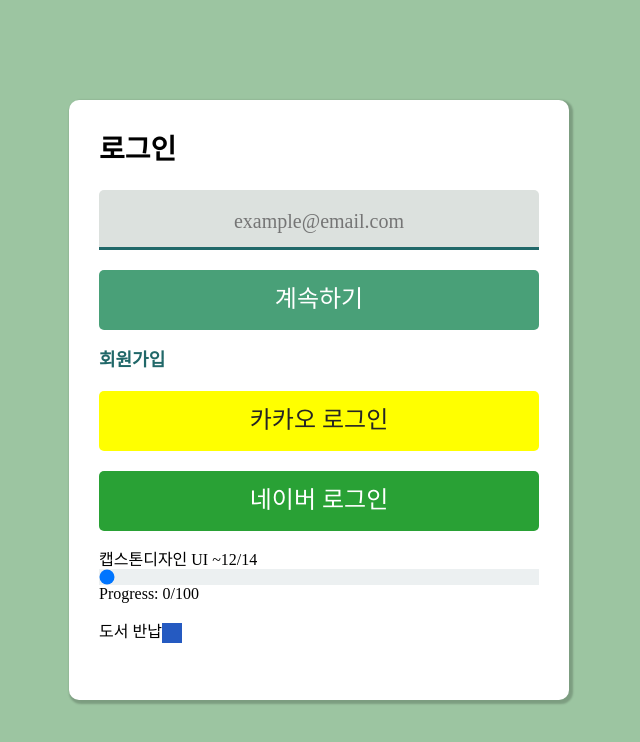
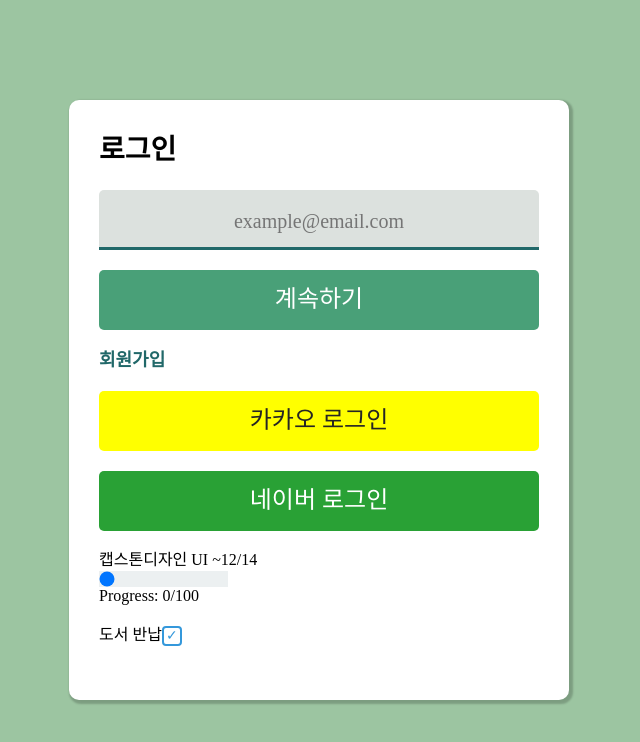
Before and after one commit to KimMalIng/Frontend, a Next.js app: page / in a window 1280 px wide. Shown: the top 742 px of the page, without its empty margins (321-961 px from the left). Built offline with nearby package versions, Linux system fonts and the light colour scheme.

Commit message:
Upload : 간단한 todo comp

```diff
--- a/src/Presentation/Component/todo.tsx
+++ b/src/Presentation/Component/todo.tsx
@@ -3,47 +3,37 @@ import style from '@/Presentation/Style/Todo.module.css'
 import React, { ChangeEventHandler, MouseEventHandler, useState } from "react";
 import Button from "./button";
 
-const Todo = ({ todoName, isTodoCheck }: TodoProps) => {
-    // isTodoCheck === false, make progress bar
-    const [sliderValue, setSliderValue] = useState(0);
-    const handleSliderChange = (event: React.ChangeEvent<HTMLInputElement>) => {
-        const newValue = parseInt(event.target.value, 10);
-        setSliderValue(newValue);
-    };
-    const calculateFillPercentage = () => { return (sliderValue / 100) * 100; };
+const Todo = ({ todoName, isTodoCheck, value, checked, onChange }: TodoProps) => {
 
-    // isTodoCheck ===true, make toggle button
-    const [ isDone, setIsDone ] = useState(false);
-    const handleDone:MouseEventHandler<HTMLButtonElement> = (e) => {
-        setIsDone((prev)=>!prev);
-    }
-    if (isTodoCheck) {
+    const calculateFillPercentage = () => { return (value / 100) * 100; };
+
     return (
-            <div className={style.TodoCheck}>
+        <div className={isTodoCheck ? style.TodoCheck : style.TodoProgress}>
             <h2>{todoName}</h2>
-                <button style={{width:"20px", height:"20px", backgroundColor:"#255Ac1"}}
-                onClick={handleDone}/>
-            </div>)
-    } else {
-        return (
-            <div className={style.TodoProgress}>
-                <h2>{todoName}</h2>
+            {isTodoCheck ? (
+                <label className={style.CheckboxLabel}>
+                    <input
+                        id="checkbox"
+                        type="checkbox"
+                        checked={checked}
+                        onChange={onChange}
+                    />
+                    <span className={style.CheckboxCustom}></span>
+                </label>) : (
+                <div>
                     <input
                         type="range"
                         min={0}
                         max={100}
                         step={10}
-                    value={sliderValue}
-                    onChange={handleSliderChange}
-                    style={{
-                        background: `linear-gradient(to right, #3498db 0%, #3498db ${calculateFillPercentage()}%, #ecf0f1 ${calculateFillPercentage()}%, #ecf0f1 100%)`,
-                    }}
+                        value={value}
+                        onChange={onChange}
+                        style={{ background: `linear-gradient(to right, #3498db 0%, #3498db ${calculateFillPercentage()}%, #ecf0f1 ${calculateFillPercentage()}%, #ecf0f1 100%)` }}
                     />
-                <div>Progress: {sliderValue}/{100}</div>
+                    <div>Progress: {value}/{100}</div>
+                </div>)}
         </div>
-        );
-    }
-
+    )
 }
 
 export default Todo;
--- a/src/Presentation/Container/Login/index.tsx
+++ b/src/Presentation/Container/Login/index.tsx
@@ -5,6 +5,7 @@ import { Todo } from '@/Presentation/Component'
 import style from '@/Presentation/Style/Login.module.css';
 
 const Login = () => {
+
   const [id, SetId] = useState("");
   const idOnChange: ChangeEventHandler<HTMLInputElement> = (e) => {
     SetId(e.target.value);
@@ -12,6 +13,19 @@ const Login = () => {
 
   const loginClick: MouseEventHandler<HTMLButtonElement> = () => {
     console.log("login clicked!");
+  }
+
+  // isTodoCheck === false, make progress bar
+  const [sliderValue, setSliderValue] = useState(0);
+  const handleSliderChange: ChangeEventHandler<HTMLInputElement> = (e) => {
+    const newValue = parseInt(e.target.value, 10);
+    setSliderValue(newValue);
+  };
+
+  // isTodoCheck ===true, make toggle button
+  const [isDone, setIsDone] = useState(true);
+  const handleDone: ChangeEventHandler<HTMLInputElement> = () => {
+    setIsDone((prev) => !prev);
   }
 
   return (
@@ -60,11 +74,19 @@ const Login = () => {
         <Todo
           todoName='캡스톤디자인 UI ~12/14'
           isTodoCheck={false}
+          value={sliderValue}
+          onChange={handleSliderChange}
+          checked={undefined}
+        // 드래그바가 있는 과제면 onChange 이므로,,,
         />
 
         <Todo
           todoName='도서 반납'
           isTodoCheck={true}
+          value={sliderValue}
+          onChange={handleDone}
+          checked={isDone}
+        // 토글 형식의 과제면 onClick 이므로
         />
       </div>
     </div>
--- a/src/Presentation/Style/Todo.module.css
+++ b/src/Presentation/Style/Todo.module.css
@@ -9,3 +9,50 @@
     flex-direction: row;
     justify-content: left;
 }
+
+
+.CheckboxLabel {
+    position: relative;
+    cursor: pointer;
+    display: flex;
+    align-items: center;
+}
+
+.CheckboxCustom {
+    position: absolute;
+    top: 0;
+    left: 0;
+    width: 20px;
+    /* Adjust the size as needed */
+    height: 20px;
+    /* Adjust the size as needed */
+    background-color: #fff;
+    border: 2px solid #3498db;
+    border-radius: 4px;
+    margin-right: 8px;
+    /* Adjust spacing between checkbox and label */
+}
+
+.CheckboxLabel input {
+    opacity: 0;
+    width: 0;
+    height: 0;
+}
+
+.CheckboxLabel input:checked+.CheckboxCustom::before {
+    content: '\2713';
+    /* Checkmark symbol */
+    font-size: 14px;
+    /* Adjust the size of the checkmark */
+    color: #3498db;
+    display: flex;
+    justify-content: center;
+    align-items: center;
+    height: 100%;
+}
+
+/* Optional: Hover effect */
+.CheckboxLabel:hover .CheckboxCustom {
+    border-color: #2980b9;
+    /* Adjust color on hover */
+}
--- a/src/Presentation/Type/todo.ts
+++ b/src/Presentation/Type/todo.ts
@@ -1,8 +1,11 @@
-import { ChangeEvent, ChangeEventHandler } from "react";
+import { ChangeEventHandler, MouseEventHandler } from "react";
 
 type TodoProps = {
     todoName: string;
     isTodoCheck: boolean;
+    value : number;
+    checked : boolean | undefined;
+    onChange : ChangeEventHandler<HTMLInputElement>;
 }
 
 export type {
```
Also changed, not shown: src/Presentation/Container/Main/index.tsx (added, +7 -0 lines). Lines whose indentation alone changed are shown as unchanged.
